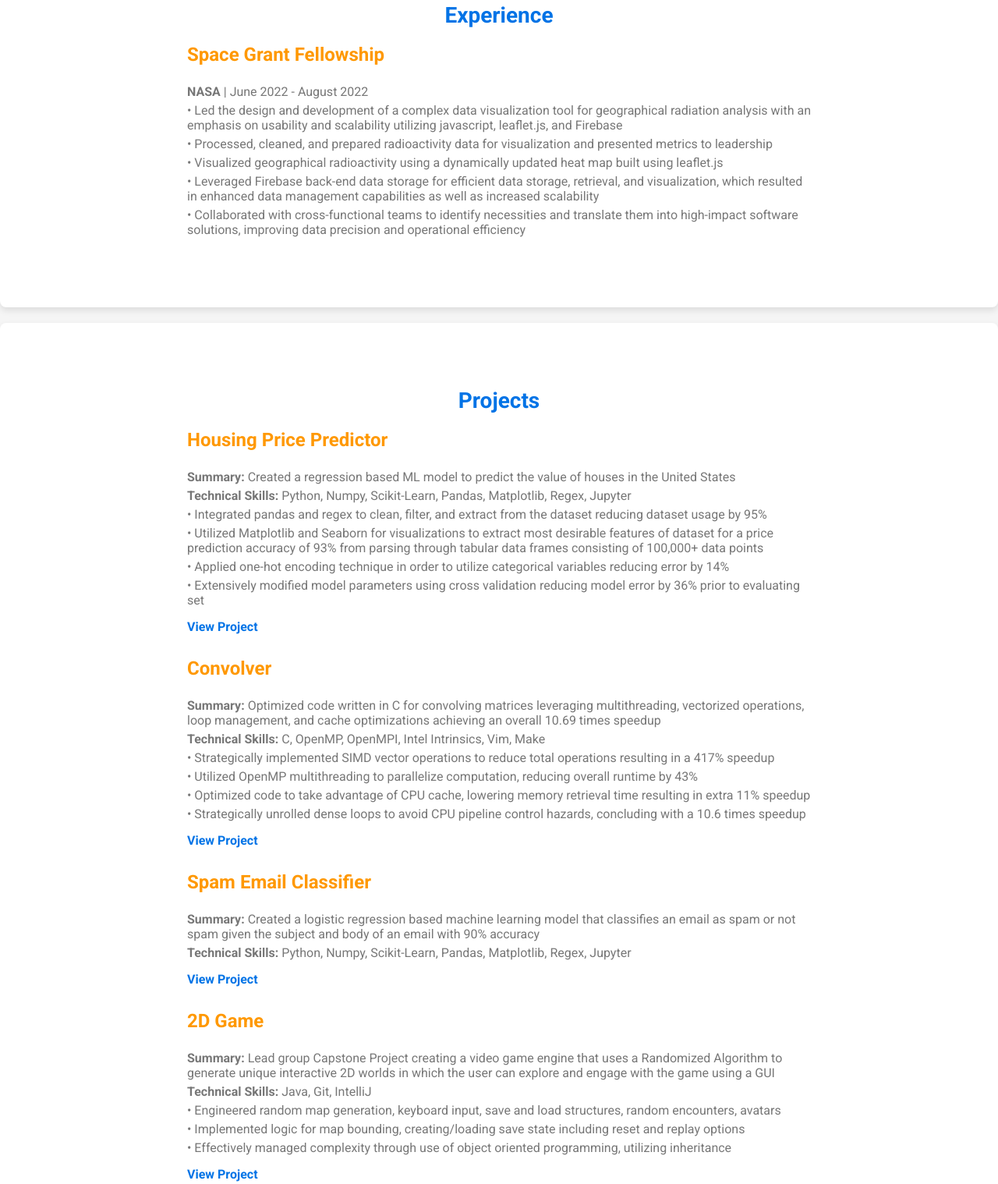
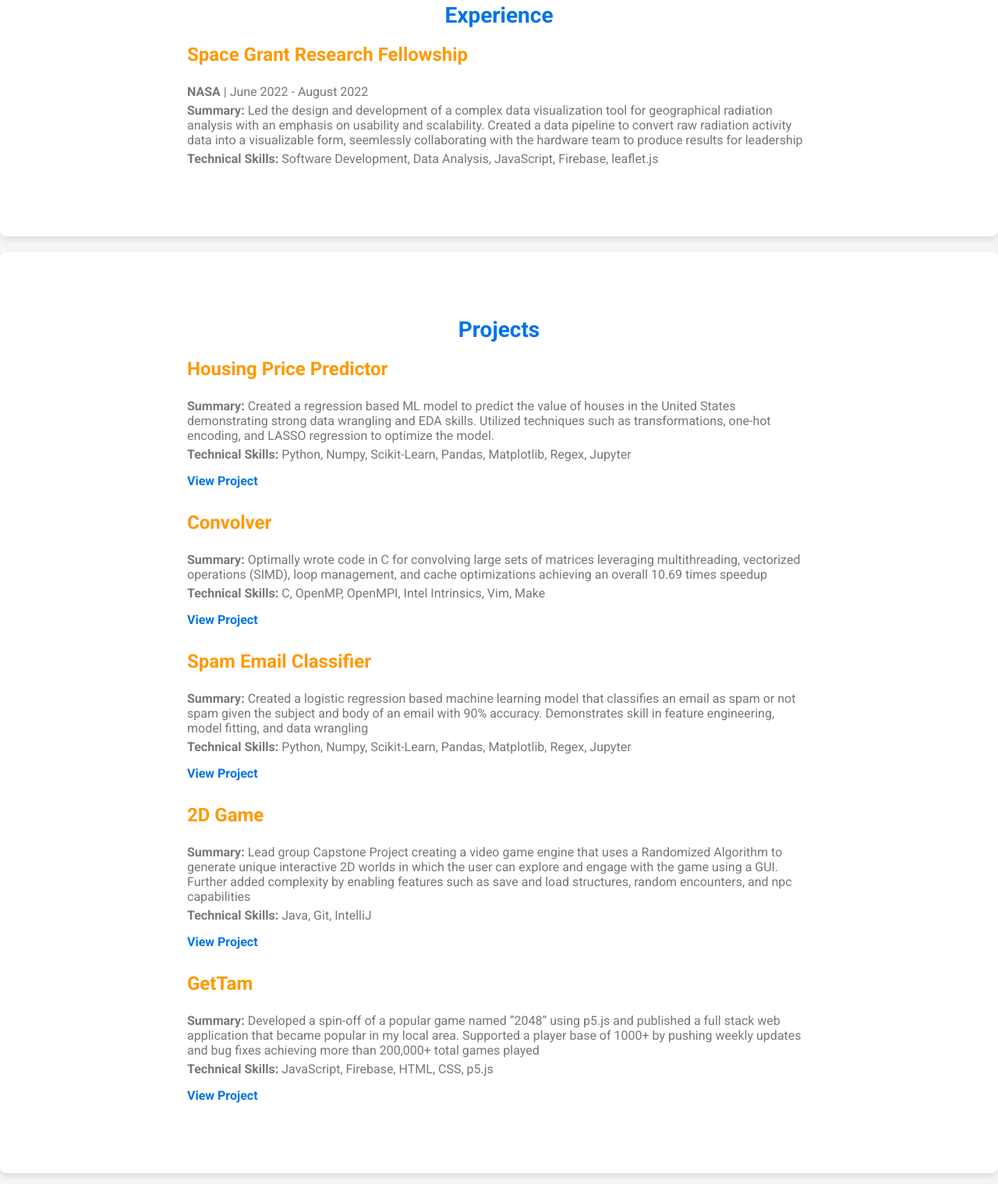
Before and after one commit to adnan10ashraf/dev_portfolio, a plain HTML site: page index.html in a window 1280 px wide. Shown: the part 1231-2749 px from the top of the page at 78% size. Drawn offline with Linux system fonts and the light colour scheme.

Commit message:
fix project section

```diff
--- a/index.html
+++ b/index.html
@@ -78,16 +78,12 @@
         <div class="container">
             <h2>Experience</h2>
             <div class="experience">
-                <h3>Space Grant Fellowship</h3>
+                <h3>Space Grant Research Fellowship</h3>
                 <p><strong>NASA</strong> | June 2022 - August 2022</p>
-                <p>• Led the design and development of a complex data visualization tool for geographical radiation
-                    analysis with an emphasis on usability and scalability utilizing javascript, leaflet.js, and Firebase </p>
-                    <p>• Processed, cleaned, and prepared radioactivity data for visualization and presented metrics to leadership </p>
-                    <p>• Visualized geographical radioactivity using a dynamically updated heat map built using leaflet.js </p>
-                    <p>• Leveraged Firebase back-end data storage for efficient data storage, retrieval, and visualization, which resulted in
-                    enhanced data management capabilities as well as increased scalability </p>
-                    <p>• Collaborated with cross-functional teams to identify necessities and translate them into high-impact software
-                    solutions, improving data precision and operational efficiency</p>
+                <p> <b>Summary:</b> Led the design and development of a complex data visualization tool for geographical radiation
+                    analysis with an emphasis on usability and scalability. Created a data pipeline to convert raw radiation activity data into a visualizable form, seemlessly collaborating with the hardware team to produce results for leadership </p>
+                <p> <b>Technical Skills:</b> Software Development, Data Analysis, JavaScript, Firebase, leaflet.js</p>
+
             </div>
         <!---    <div class="experience">
                 <h3>Job Title 2</h3>
@@ -103,48 +99,34 @@
             <h2>Projects</h2>
             <div class="project">
                 <h3>Housing Price Predictor</h3>
-                <p> <b>Summary:</b> Created a regression based ML model to predict the value of houses in the United States </p>
+                <p> <b>Summary:</b> Created a regression based ML model to predict the value of houses in the United States demonstrating strong data wrangling and EDA skills. Utilized techniques such as transformations, one-hot encoding, and LASSO regression to optimize the model. </p>
                 <p><b>Technical Skills:</b> Python, Numpy, Scikit-Learn, Pandas, Matplotlib, Regex, Jupyter</p>
-                <p>• Integrated pandas and regex to clean, filter, and extract from the dataset reducing dataset usage by 95% </p>
-                    <p>• Utilized Matplotlib and Seaborn for visualizations to extract most desirable features of dataset for a price prediction accuracy of 93% from parsing through tabular data frames consisting of 100,000+ data points </p>
-                    <p>• Applied one-hot encoding technique in order to utilize categorical variables reducing error by 14% </p>
-                    <p>• Extensively modified model parameters using cross validation reducing model error by 36% prior to evaluating set</p>
                 <a href="#" target="_blank">View Project</a>
             </div>
             <div class="project">
                 <h3>Convolver</h3>
-                <p><b>Summary:</b> Optimized code written in C for convolving matrices leveraging multithreading, vectorized operations, loop management, and cache optimizations achieving an overall 10.69 times speedup</p>
+                <p><b>Summary:</b> Optimally wrote code in C for convolving large sets of matrices leveraging multithreading, vectorized operations (SIMD), loop management, and cache optimizations achieving an overall 10.69 times speedup</p>
                 <p><b>Technical Skills:</b> C, OpenMP, OpenMPI, Intel Intrinsics, Vim, Make</p>
-                <p>• Strategically implemented SIMD vector operations to reduce total operations resulting in a 417% speedup</p>
-                <p>• Utilized OpenMP multithreading to parallelize computation, reducing overall runtime by 43%</p>
-                <p>• Optimized code to take advantage of CPU cache, lowering memory retrieval time resulting in extra 11% speedup</p>
-                <p>• Strategically unrolled dense loops to avoid CPU pipeline control hazards, concluding with a 10.6 times speedup</p>
                 <a href="#" target="_blank">View Project</a>
             </div>
 
             <div class="project">
                 <h3>Spam Email Classifier</h3>
-                <p> <b>Summary:</b> Created a logistic regression based machine learning model that classifies an email as spam or not spam given the subject and body of an email with 90% accuracy</p>
+                <p> <b>Summary:</b> Created a logistic regression based machine learning model that classifies an email as spam or not spam given the subject and body of an email with 90% accuracy. Demonstrates skill in feature engineering, model fitting, and data wrangling</p>
                 <p><b>Technical Skills:</b> Python, Numpy, Scikit-Learn, Pandas, Matplotlib, Regex, Jupyter</p>
                 <a href="#" target="_blank">View Project</a>
             </div>
 
             <div class="project">
                 <h3>2D Game</h3>
-                <p> <b>Summary:</b> Lead group Capstone Project creating a video game engine that uses a Randomized Algorithm to generate unique interactive 2D worlds in which the user can explore and engage with the game using a GUI </p>
+                <p> <b>Summary:</b> Lead group Capstone Project creating a video game engine that uses a Randomized Algorithm to generate unique interactive 2D worlds in which the user can explore and engage with the game using a GUI. Further added complexity by enabling features such as save and load structures, random encounters, and npc capabilities </p>
                 <p> <b>Technical Skills:</b> Java, Git, IntelliJ</p>
-                <p>• Engineered random map generation, keyboard input, save and load structures, random encounters, avatars</p>
-                <p>• Implemented logic for map bounding, creating/loading save state including reset and replay options</p>
-                <p>• Effectively managed complexity through use of object oriented programming, utilizing inheritance </p>
                 <a href="#" target="_blank">View Project</a>
             </div>
             <div class="project">
                 <h3>GetTam</h3>
-                <p> <b>Summary:</b> Developed a spin-off of a popular game named ”2048” using p5.js and published a full stack web application that became popular in my local area</p>
+                <p> <b>Summary:</b> Developed a spin-off of a popular game named ”2048” using p5.js and published a full stack web application that became popular in my local area. Supported a player base of 1000+ by pushing weekly updates and bug fixes achieving more than 200,000+ total games played</p>
                 <p><b>Technical Skills:</b> JavaScript, Firebase, HTML, CSS, p5.js</p>
-                <p>• Built a live global leaderboard using Firebase’s realtime database leading to <b>200,000+ games played</b> </p>
-                <p>• Supported a <b>player base of 1000+</b>, pushing weekly updates and bug fixes</p>
-                <p>• Engineered anti-cheat algorithm to detect foul play, reducing cheating by 95%</p>
                 <a href="#" target="_blank">View Project</a>
             </div>
 
```
Also changed, not shown: TODO.txt.
